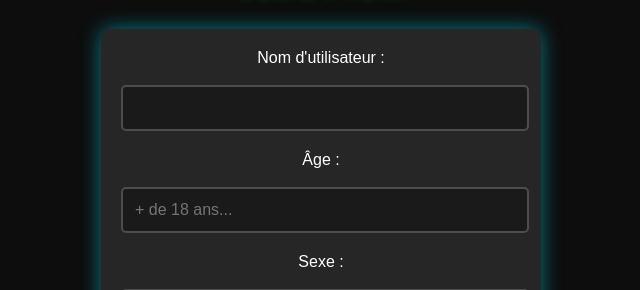
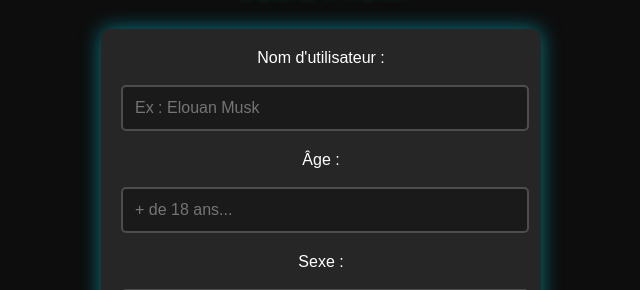
Before and after one commit to Evabela/Projet-NSI-SQL, a Flask app: page /profil in a window 1280 px wide. Shown: the part 320-610 px from the top of the page, without its empty margins (319-959 px from the left). Run offline with Flask 3, Linux system fonts and the light colour scheme.

Commit message:
SOY MEJOR

```diff
--- a/templates/profil.html
+++ b/templates/profil.html
@@ -45,7 +45,7 @@
                 <label for="username">Nom d'utilisateur :</label>
                 <br>
                 <br>
-                <input type="text" id="username" name="username" required>
+                <input type="text" id="username" name="username" placeholder="Ex : Elouan Musk" required>
 
                 <label for="age">Âge :</label>
                 <br>
```
